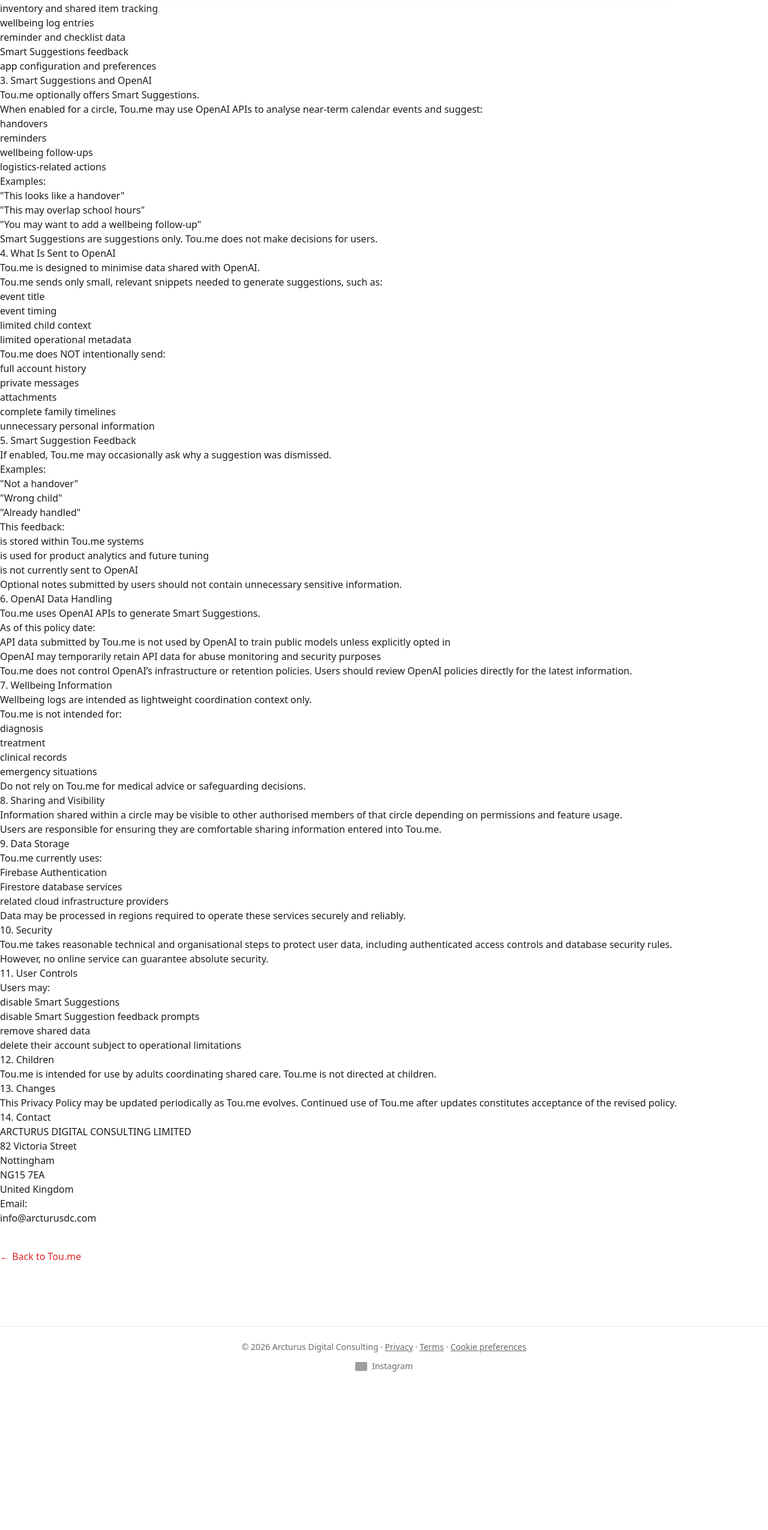
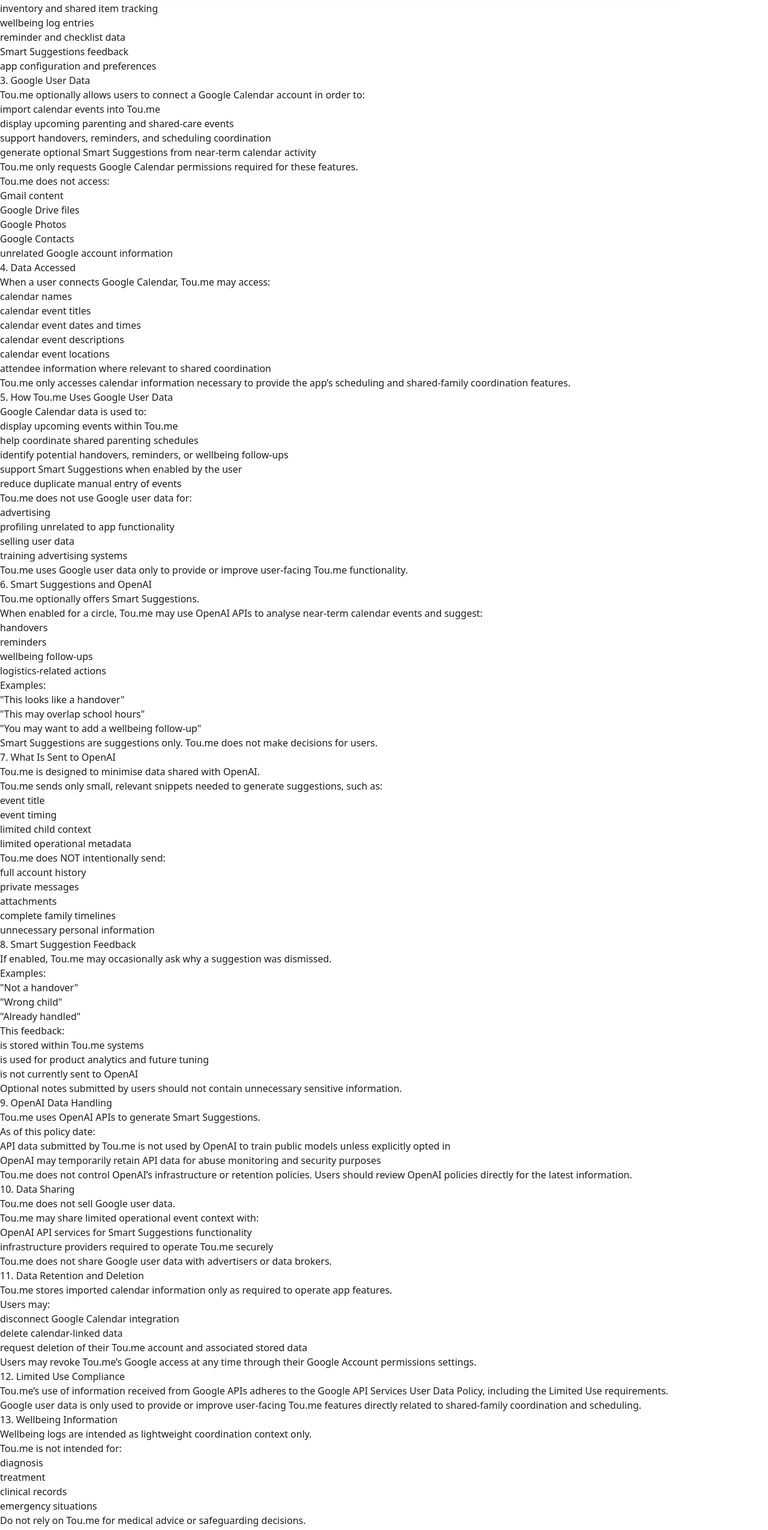
Before and after one commit to repinfaust/arcturusdc.github.io, a Next.js app: page /apps/toume/privacy-policy in a window 1280 px wide. Shown: the part 800-3350 px from the top of the page at 60% size. Before the commit the page ends 3111 px from the top, so only its background shows below. Built offline with nearby package versions, Linux system fonts and the light colour scheme; no server answers; grey boxes are pictures that could not be loaded.

Commit message:
Tou.me privacy policy: add Google user data disclosures

```diff
--- a/src/app/apps/toume/privacy-policy/page.jsx
+++ b/src/app/apps/toume/privacy-policy/page.jsx
@@ -66,7 +66,62 @@ export default function ToumePrivacyPolicy() {
           <li>app configuration and preferences</li>
         </ul>
 
-        <h2>3. Smart Suggestions and OpenAI</h2>
+        <h2>3. Google User Data</h2>
+        <p>
+          Tou.me optionally allows users to connect a Google Calendar account in order to:
+        </p>
+        <ul>
+          <li>import calendar events into Tou.me</li>
+          <li>display upcoming parenting and shared-care events</li>
+          <li>support handovers, reminders, and scheduling coordination</li>
+          <li>generate optional Smart Suggestions from near-term calendar activity</li>
+        </ul>
+        <p>Tou.me only requests Google Calendar permissions required for these features.</p>
+        <p>Tou.me does not access:</p>
+        <ul>
+          <li>Gmail content</li>
+          <li>Google Drive files</li>
+          <li>Google Photos</li>
+          <li>Google Contacts</li>
+          <li>unrelated Google account information</li>
+        </ul>
+
+        <h2>4. Data Accessed</h2>
+        <p>When a user connects Google Calendar, Tou.me may access:</p>
+        <ul>
+          <li>calendar names</li>
+          <li>calendar event titles</li>
+          <li>calendar event dates and times</li>
+          <li>calendar event descriptions</li>
+          <li>calendar event locations</li>
+          <li>attendee information where relevant to shared coordination</li>
+        </ul>
+        <p>
+          Tou.me only accesses calendar information necessary to provide the app’s scheduling and
+          shared-family coordination features.
+        </p>
+
+        <h2>5. How Tou.me Uses Google User Data</h2>
+        <p>Google Calendar data is used to:</p>
+        <ul>
+          <li>display upcoming events within Tou.me</li>
+          <li>help coordinate shared parenting schedules</li>
+          <li>identify potential handovers, reminders, or wellbeing follow-ups</li>
+          <li>support Smart Suggestions when enabled by the user</li>
+          <li>reduce duplicate manual entry of events</li>
+        </ul>
+        <p>Tou.me does not use Google user data for:</p>
+        <ul>
+          <li>advertising</li>
+          <li>profiling unrelated to app functionality</li>
+          <li>selling user data</li>
+          <li>training advertising systems</li>
+        </ul>
+        <p>
+          Tou.me uses Google user data only to provide or improve user-facing Tou.me functionality.
+        </p>
+
+        <h2>6. Smart Suggestions and OpenAI</h2>
         <p>Tou.me optionally offers Smart Suggestions.</p>
         <p>
           When enabled for a circle, Tou.me may use OpenAI APIs to analyse near-term calendar events
@@ -86,7 +141,7 @@ export default function ToumePrivacyPolicy() {
         </ul>
         <p>Smart Suggestions are suggestions only. Tou.me does not make decisions for users.</p>
 
-        <h2>4. What Is Sent to OpenAI</h2>
+        <h2>7. What Is Sent to OpenAI</h2>
         <p>Tou.me is designed to minimise data shared with OpenAI.</p>
         <p>
           Tou.me sends only small, relevant snippets needed to generate suggestions, such as:
@@ -106,7 +161,7 @@ export default function ToumePrivacyPolicy() {
           <li>unnecessary personal information</li>
         </ul>
 
-        <h2>5. Smart Suggestion Feedback</h2>
+        <h2>8. Smart Suggestion Feedback</h2>
         <p>If enabled, Tou.me may occasionally ask why a suggestion was dismissed.</p>
         <p>Examples:</p>
         <ul>
@@ -124,7 +179,7 @@ export default function ToumePrivacyPolicy() {
           Optional notes submitted by users should not contain unnecessary sensitive information.
         </p>
 
-        <h2>6. OpenAI Data Handling</h2>
+        <h2>9. OpenAI Data Handling</h2>
         <p>Tou.me uses OpenAI APIs to generate Smart Suggestions.</p>
         <p>As of this policy date:</p>
         <ul>
@@ -139,7 +194,41 @@ export default function ToumePrivacyPolicy() {
           OpenAI policies directly for the latest information.
         </p>
 
-        <h2>7. Wellbeing Information</h2>
+        <h2>10. Data Sharing</h2>
+        <p>Tou.me does not sell Google user data.</p>
+        <p>Tou.me may share limited operational event context with:</p>
+        <ul>
+          <li>OpenAI API services for Smart Suggestions functionality</li>
+          <li>infrastructure providers required to operate Tou.me securely</li>
+        </ul>
+        <p>Tou.me does not share Google user data with advertisers or data brokers.</p>
+
+        <h2>11. Data Retention and Deletion</h2>
+        <p>
+          Tou.me stores imported calendar information only as required to operate app features.
+        </p>
+        <p>Users may:</p>
+        <ul>
+          <li>disconnect Google Calendar integration</li>
+          <li>delete calendar-linked data</li>
+          <li>request deletion of their Tou.me account and associated stored data</li>
+        </ul>
+        <p>
+          Users may revoke Tou.me’s Google access at any time through their Google Account
+          permissions settings.
+        </p>
+
+        <h2>12. Limited Use Compliance</h2>
+        <p>
+          Tou.me’s use of information received from Google APIs adheres to the Google API Services
+          User Data Policy, including the Limited Use requirements.
+        </p>
+        <p>
+          Google user data is only used to provide or improve user-facing Tou.me features directly
+          related to shared-family coordination and scheduling.
+        </p>
+
+        <h2>13. Wellbeing Information</h2>
         <p>Wellbeing logs are intended as lightweight coordination context only.</p>
         <p>Tou.me is not intended for:</p>
         <ul>
@@ -150,7 +239,7 @@ export default function ToumePrivacyPolicy() {
         </ul>
         <p>Do not rely on Tou.me for medical advice or safeguarding decisions.</p>
 
-        <h2>8. Sharing and Visibility</h2>
+        <h2>14. Sharing and Visibility</h2>
         <p>
           Information shared within a circle may be visible to other authorised members of that
           circle depending on permissions and feature usage.
@@ -160,7 +249,7 @@ export default function ToumePrivacyPolicy() {
           Tou.me.
         </p>
 
-        <h2>9. Data Storage</h2>
+        <h2>15. Data Storage</h2>
         <p>Tou.me currently uses:</p>
         <ul>
           <li>Firebase Authentication</li>
@@ -171,14 +260,14 @@ export default function ToumePrivacyPolicy() {
           Data may be processed in regions required to operate these services securely and reliably.
         </p>
 
-        <h2>10. Security</h2>
+        <h2>16. Security</h2>
         <p>
           Tou.me takes reasonable technical and organisational steps to protect user data, including
           authenticated access controls and database security rules.
         </p>
         <p>However, no online service can guarantee absolute security.</p>
 
-        <h2>11. User Controls</h2>
+        <h2>17. User Controls</h2>
         <p>Users may:</p>
         <ul>
           <li>disable Smart Suggestions</li>
@@ -187,16 +276,16 @@ export default function ToumePrivacyPolicy() {
           <li>delete their account subject to operational limitations</li>
         </ul>
 
-        <h2>12. Children</h2>
+        <h2>18. Children</h2>
         <p>Tou.me is intended for use by adults coordinating shared care. Tou.me is not directed at children.</p>
 
-        <h2>13. Changes</h2>
+        <h2>19. Changes</h2>
         <p>
           This Privacy Policy may be updated periodically as Tou.me evolves. Continued use of Tou.me
           after updates constitutes acceptance of the revised policy.
         </p>
 
-        <h2>14. Contact</h2>
+        <h2>20. Contact</h2>
         <p>
           ARCTURUS DIGITAL CONSULTING LIMITED
           <br />
```
